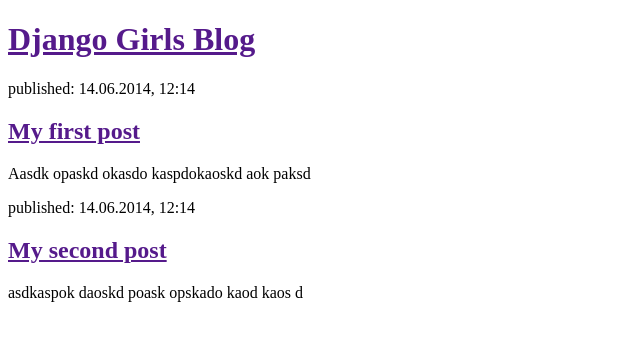
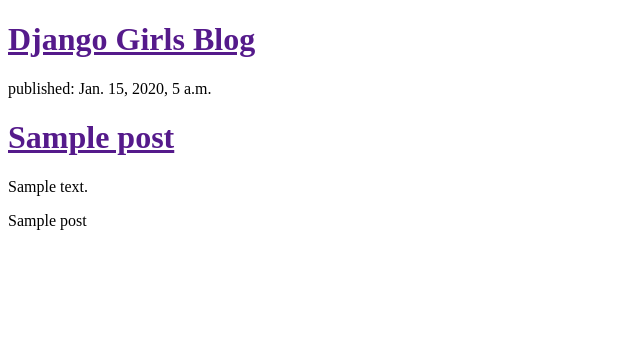
Before and after one commit to ma-lafreniere/my-first-blog, a Django app: template blog/templates/blog/post_list.html in a window 1280 px wide. Shown: the top 341 px of the page, without its empty margins (0-640 px from the left). Run offline with Django 3.2, Linux system fonts and the light colour scheme; the template is opened without the code that fills it: values that come from a table or form of the project are taken from there, others are empty; tables that the repository leaves empty hold one stand-in row (values such as "Sample post").

Commit message:
Added queryset in list_post

```diff
--- a/blog/templates/blog/post_list.html
+++ b/blog/templates/blog/post_list.html
@@ -9,16 +9,13 @@
         <h1><a href="">Django Girls Blog</a></h1>
     </div>
 
+    {% for post in posts %}
     <div>
-        <p>published: 14.06.2014, 12:14</p>
-        <h2><a href="">My first post</a></h2>
-        <p>Aasdk opaskd okasdo kaspdokaoskd aok paksd</p>
+        <p>published: {{ post.published_date }}</p>
+        <h1><a href="">{{ post.title }}</a></h1>
+        <p>{{ post.text|linebreaks }}</p>
     </div>
-
-    <div>
-        <p>published: 14.06.2014, 12:14</p>
-        <h2><a href="">My second post</a></h2>
-        <p>asdkaspok daoskd poask opskado kaod kaos d</p>
-    </div>
+        {{ post }}
+    {% endfor %}
 </body>
 </html>
```
Also changed, not shown: blog/views.py (+8 -1 lines).
